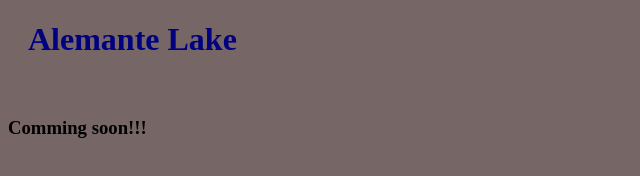
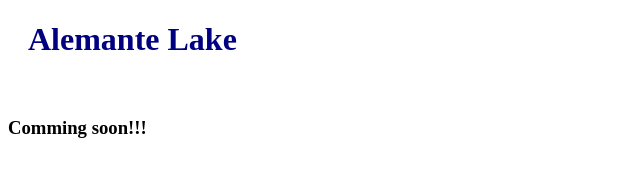
Before and after one commit to ALB8931/Test, a plain HTML site: page index.html in a window 1280 px wide. Shown: the whole page, without its empty margins (0-640 px from the left). Drawn offline with Linux system fonts and the light colour scheme.

Commit message:
Update bluestyle.css

```diff
--- a/bluestyle.css
+++ b/bluestyle.css
@@ -1,5 +1,5 @@
 body {
-    background-color: rgb(118, 102, 102);
+    background-color:white;
     }
 
     h1 {
```
